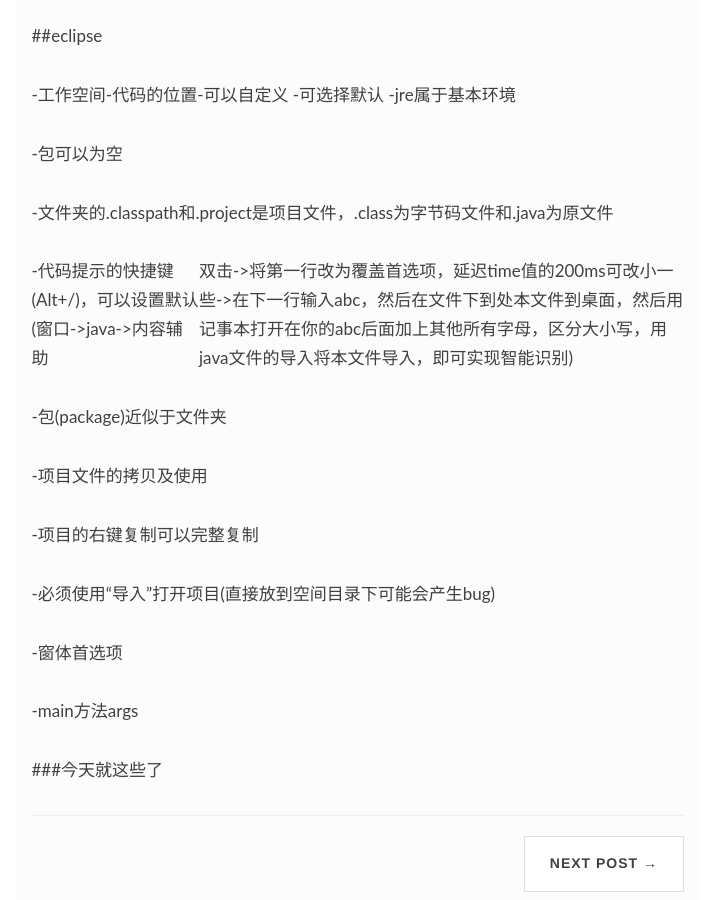
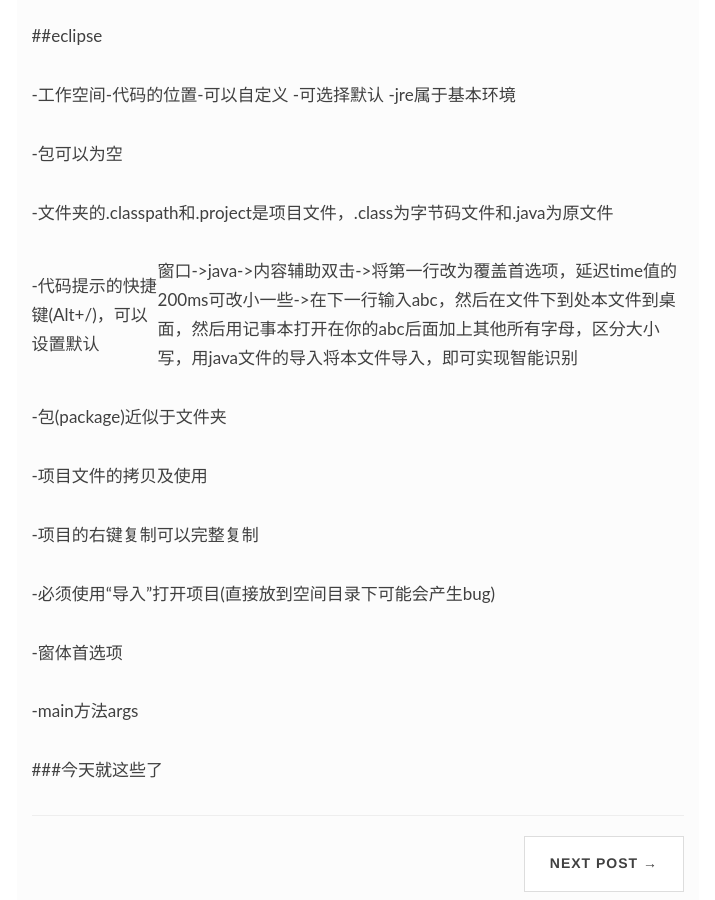
Before and after one commit to thethingiswaiter/thethingiswaiter.github.io, a Jekyll site: the page built from _posts/2016-09-07-Java second.md, in a window 1280 px wide and 900 px high, scrolled down 464 px. Shown: the whole window, without its empty margins (331-1046 px from the left). Built offline with Jekyll 4.4.1, drawn with Linux system fonts in a browser that asks for light colours; nearby versions of some CDN libraries; comment, search, counter and statistics services are not loaded.

```diff
--- a/_posts/2016-09-07-Java second.md
+++ b/_posts/2016-09-07-Java second.md
@@ -18,7 +18,7 @@ description: 一句话描述。
 
 -文件夹的.classpath和.project是项目文件，.class为字节码文件和.java为原文件
 
--代码提示的快捷键(Alt+/)，可以设置默认(窗口->java->内容辅助|双击->将第一行改为覆盖首选项，延迟time值的200ms可改小一些->在下一行输入abc，然后在文件下到处本文件到桌面，然后用记事本打开在你的abc后面加上其他所有字母，区分大小写，用java文件的导入将本文件导入，即可实现智能识别)
+-代码提示的快捷键(Alt+/)，可以设置默认|窗口->java->内容辅助双击->将第一行改为覆盖首选项，延迟time值的200ms可改小一些->在下一行输入abc，然后在文件下到处本文件到桌面，然后用记事本打开在你的abc后面加上其他所有字母，区分大小写，用java文件的导入将本文件导入，即可实现智能识别
 
 -包(package)近似于文件夹
 
```
